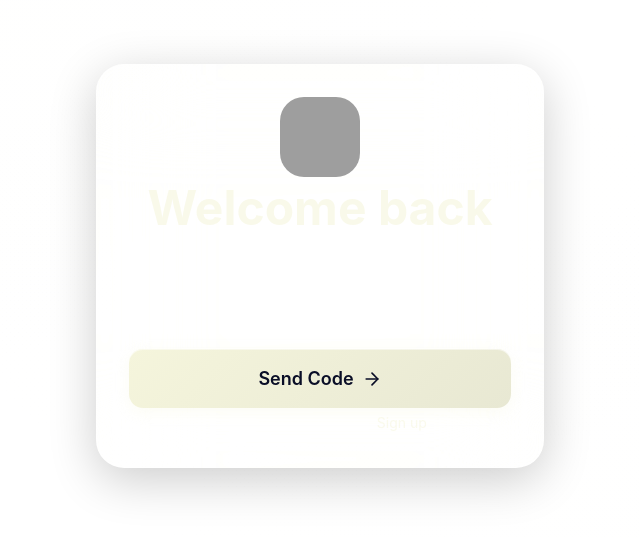
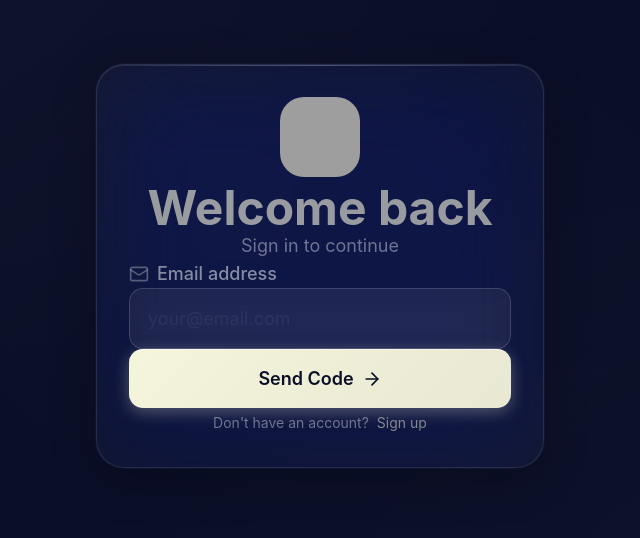
Before and after one commit to Teckdegen/KARDSDOTCARDSONRADIX, a Next.js app: page /login in a window 1280 px wide. Shown: the part 134-672 px from the top of the page, without its empty margins (320-960 px from the left). Built offline with nearby package versions, Linux system fonts and the light colour scheme; grey boxes are pictures that could not be loaded.

Commit message:
Fix transparent background on all pages - add html background, remove hardcoded backgrounds

```diff
--- a/src/app/globals.css
+++ b/src/app/globals.css
@@ -23,6 +23,12 @@
   margin: 0;
   padding: 0;
   box-sizing: border-box;
+}
+
+html {
+  background: #0A0E27;
+  min-height: 100vh;
+  height: 100vh;
 }
 
 body {
--- a/src/app/loading.tsx
+++ b/src/app/loading.tsx
@@ -1,6 +1,6 @@
 export default function Loading() {
   return (
-    <div className="min-h-screen flex items-center justify-center bg-[#0A0E27]">
+    <div className="min-h-screen flex items-center justify-center">
       <div className="text-center fade-in">
         <img
           src="https://pbs.twimg.com/profile_images/1971138911138152448/skxW4GqN_400x400.jpg"
--- a/src/components/SplashScreen.tsx
+++ b/src/components/SplashScreen.tsx
@@ -18,7 +18,7 @@ export default function SplashScreen({ onFinish }: { onFinish: () => void }) {
 
   return (
     <div
-      className={`fixed inset-0 z-50 flex items-center justify-center bg-[#0A0E27] transition-opacity duration-500 ${
+      className={`fixed inset-0 z-50 flex items-center justify-center transition-opacity duration-500 ${
         fadeOut ? 'opacity-0' : 'opacity-100'
       }`}
     >
```
